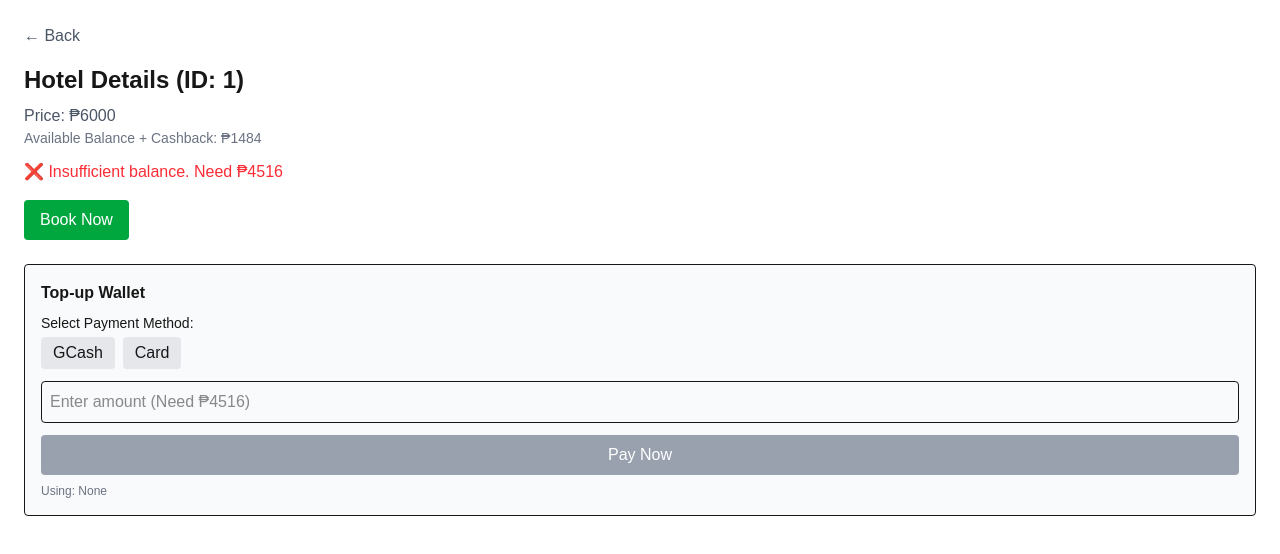
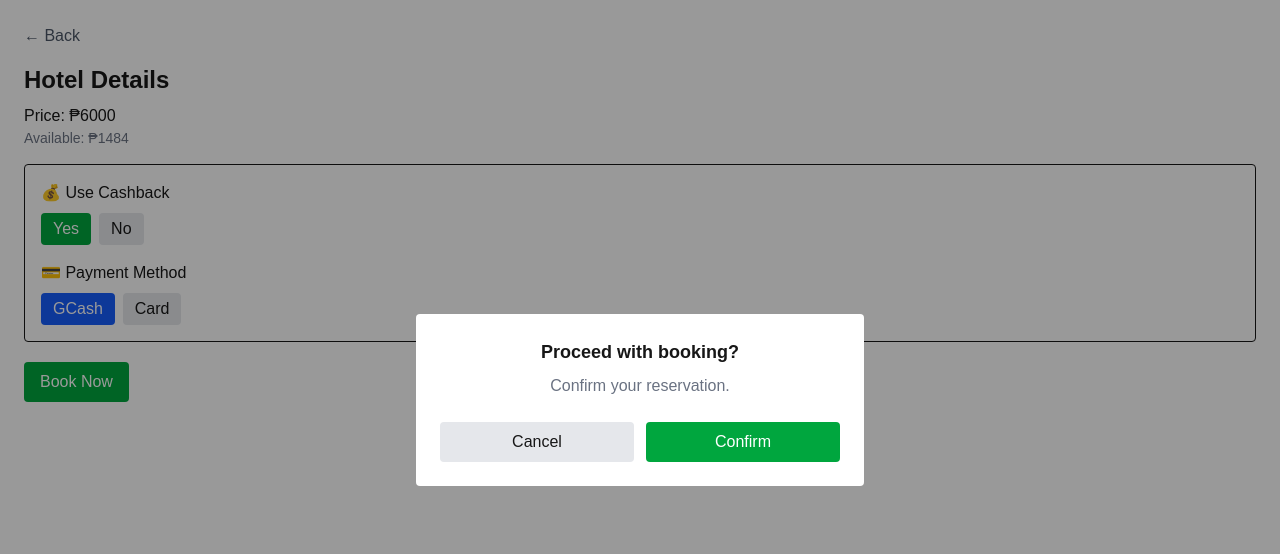
Before and after one commit to raffybonilla/InnSync, a Next.js app: page /hotels/1 in a window 1280 px wide. Both pictures are taken after a click on the button "Book Now". Shown: the top 554 px of the page. Built offline with nearby package versions, Linux system fonts and the light colour scheme; no server answers.

Commit message:
Godinez: update bookings flow, dashboard, and add notifications module

```diff
--- a/src/app/hotels/[id]/page.tsx
+++ b/src/app/hotels/[id]/page.tsx
@@ -2,14 +2,7 @@
 
 import { useParams, useRouter } from "next/navigation";
 import { useState } from "react";
-
-type Transaction = {
-  id: number;
-  title: string;
-  date: string;
-  amount: number;
-  type: "credit" | "debit";
-};
+import { supabase } from "@/lib/supabaseClient";
 
 type PaymentMethod = "GCash" | "Card" | "";
 
@@ -29,179 +22,106 @@ export default function HotelDetails() {
   const [balance, setBalance] = useState(1234);
   const [cashback, setCashback] = useState(250);
 
-  // 📜 DATA
-  const [transactions, setTransactions] = useState<Transaction[]>([]);
-  const [bookings, setBookings] = useState<any[]>([]);
+  // OPTIONS
+  const [useCashback, setUseCashback] = useState(true);
+  const [paymentMethod, setPaymentMethod] = useState<PaymentMethod>("GCash");
 
-  // ⚠️ UI STATES
+  // MODAL + UI
+  const [showModal, setShowModal] = useState(false);
   const [errorMsg, setErrorMsg] = useState("");
-  const [showTopUp, setShowTopUp] = useState(false);
-  const [topUpAmount, setTopUpAmount] = useState("");
-
-  // 💳 PAYMENT METHOD
-  const [paymentMethod, setPaymentMethod] = useState<PaymentMethod>("");
-
-  // ✅ SUCCESS
   const [showSuccess, setShowSuccess] = useState(false);
 
-  const total = balance + cashback;
-  const needed = price > total ? price - total : 0;
+  const available = useCashback ? balance + cashback : balance;
 
-  // 🏨 FINAL BOOKING FUNCTION
-  const completeBooking = () => {
-    const currentTotal = balance + cashback;
+  // 🏨 BOOKING LOGIC
+  const handleConfirmBooking = async () => {
+    setErrorMsg("");
 
-    let remaining = currentTotal - price;
+    let newBalance = balance;
+    let newCashback = cashback;
 
-    const newCashback = Math.min(cashback, remaining);
-    const newBalance = remaining - newCashback;
+    if (useCashback) {
+      const usedCashback = Math.min(cashback, price);
+      newCashback = cashback - usedCashback;
+    }
+
+    newBalance = available - price;
 
     setBalance(newBalance);
     setCashback(newCashback);
 
-    // ✅ SAVE BOOKING
-    setBookings([
+    const { error } = await supabase.from("bookings").insert([
       {
-        id: Date.now(),
-        title: `Hotel ID ${id} - BOOKED ✔`,
-        date: new Date().toISOString().split("T")[0],
+        hotel_name: `Hotel ID ${id}`,
         price,
+        status: "pending",
+        payment_method: paymentMethod,
+        created_at: new Date(),
       },
-      ...bookings,
     ]);
 
-    // ✅ SAVE TRANSACTION
-    setTransactions([
-      {
-        id: Date.now(),
-        title: `Hotel Booking (ID: ${id})`,
-        date: new Date().toISOString().split("T")[0],
-        amount: -price,
-        type: "debit",
-      },
-      ...transactions,
-    ]);
-
-    setErrorMsg("");
-    setShowTopUp(false);
-    setShowSuccess(true);
-  };
-
-  // 💳 TOP-UP
-  const handleTopUp = () => {
-    const amount = Number(topUpAmount);
-
-    if (!paymentMethod) {
-      setErrorMsg("Please select payment method (GCash or Card)");
+    if (error) {
+      setErrorMsg("Failed to save booking.");
       return;
     }
 
-    if (!amount || amount <= 0) {
-      setErrorMsg("Enter valid amount");
-      return;
-    }
-
-    const updatedBalance = balance + amount;
-
-    setBalance(updatedBalance);
-
-    // ✅ SAVE TOP-UP TRANSACTION
-    setTransactions([
-      {
-        id: Date.now(),
-        title: `Top-up via ${paymentMethod}`,
-        date: new Date().toISOString().split("T")[0],
-        amount,
-        type: "credit",
-      },
-      ...transactions,
-    ]);
-
-    setErrorMsg("");
-    setTopUpAmount("");
-
-    // ✅ AUTO BOOK AFTER TOP-UP
-    const newTotal = updatedBalance + cashback;
-
-    if (newTotal >= price) {
-      completeBooking();
-    }
-  };
-
-  // 🏨 BOOK BUTTON
-  const handleBook = () => {
-    const currentTotal = balance + cashback;
-
-    // ❌ INSUFFICIENT
-    if (price > currentTotal) {
-      setErrorMsg(`❌ Insufficient balance. Need ₱${needed}`);
-      setShowTopUp(true);
-      return;
-    }
-
-    // ✅ ENOUGH BALANCE
-    completeBooking();
+    setShowModal(false);
+    setShowSuccess(true);
   };
 
   return (
     <div className="p-6">
 
-      {/* BACK BUTTON */}
-      <button
-        onClick={() => router.back()}
-        className="mb-4 text-gray-600"
-      >
+      {/* BACK */}
+      <button onClick={() => router.back()} className="mb-4 text-gray-600">
         ← Back
       </button>
 
-      {/* TITLE */}
-      <h1 className="text-2xl font-bold">
-        Hotel Details (ID: {id})
-      </h1>
+      {/* INFO */}
+      <h1 className="text-2xl font-bold">Hotel Details</h1>
 
-      {/* PRICE */}
-      <p className="mt-2 text-gray-600">
-        Price: ₱{price}
-      </p>
+      <p className="mt-2">Price: ₱{price}</p>
 
-      {/* WALLET */}
       <p className="text-sm text-gray-500">
-        Available Balance + Cashback: ₱{total}
+        Available: ₱{available}
       </p>
 
       {/* ERROR */}
       {errorMsg && (
-        <p className="mt-3 text-red-500 font-medium">
-          {errorMsg}
-        </p>
+        <p className="text-red-500 mt-2">{errorMsg}</p>
       )}
 
-      {/* BOOK BUTTON */}
+      {/* OPTIONS */}
+      <div className="mt-4 p-4 border rounded bg-white">
+
+        <p className="font-medium mb-2">💰 Use Cashback</p>
+
+        <div className="flex gap-2">
           <button
-        onClick={handleBook}
-        className="mt-4 bg-green-600 text-white px-4 py-2 rounded"
+            onClick={() => setUseCashback(true)}
+            className={`px-3 py-1 rounded ${
+              useCashback ? "bg-green-600 text-white" : "bg-gray-200"
+            }`}
           >
-        Book Now
+            Yes
           </button>
 
-      {/* 💳 TOP-UP SECTION */}
-      {showTopUp && (
-        <div className="mt-6 p-4 border rounded bg-gray-50">
+          <button
+            onClick={() => setUseCashback(false)}
+            className={`px-3 py-1 rounded ${
+              !useCashback ? "bg-red-500 text-white" : "bg-gray-200"
+            }`}
+          >
+            No
+          </button>
+        </div>
 
-          <h2 className="font-bold mb-2">
-            Top-up Wallet
-          </h2>
+        <p className="font-medium mt-4 mb-2">💳 Payment Method</p>
 
-          {/* PAYMENT METHOD */}
-          <div className="mb-3">
-
-            <p className="text-sm mb-1">
-              Select Payment Method:
-            </p>
-
+        <div className="flex gap-2">
           <button
             onClick={() => setPaymentMethod("GCash")}
-              className={`px-3 py-1 mr-2 rounded ${
+            className={`px-3 py-1 rounded ${
               paymentMethod === "GCash"
                 ? "bg-blue-600 text-white"
                 : "bg-gray-200"
@@ -220,64 +140,84 @@ export default function HotelDetails() {
           >
             Card
           </button>
+        </div>
 
       </div>
 
-          {/* INPUT */}
-          <input
-            type="number"
-            placeholder={`Enter amount (Need ₱${needed})`}
-            value={topUpAmount}
-            onChange={(e) => setTopUpAmount(e.target.value)}
-            className="w-full border p-2 rounded mb-3"
-          />
-
-          {/* PAY NOW */}
+      {/* BOOK BUTTON */}
       <button
-            onClick={handleTopUp}
-            disabled={!topUpAmount || !paymentMethod}
-            className={`w-full px-4 py-2 rounded text-white ${
-              topUpAmount && paymentMethod
-                ? "bg-blue-600"
-                : "bg-gray-400 cursor-not-allowed"
-            }`}
+        onClick={() => setShowModal(true)}
+        className="mt-5 bg-green-600 text-white px-4 py-2 rounded"
       >
-            Pay Now
+        Book Now
       </button>
 
-          <p className="text-xs text-gray-500 mt-2">
-            Using: {paymentMethod || "None"}
+      {/* ================= MODAL ================= */}
+      {showModal && (
+        <div
+          className="fixed inset-0 bg-black/40 flex items-center justify-center z-50"
+          onClick={() => setShowModal(false)}
+        >
+          <div
+            className="bg-white p-6 rounded w-[90%] max-w-md text-center"
+            onClick={(e) => e.stopPropagation()}
+          >
+
+            <h2 className="text-lg font-bold">
+              Proceed with booking?
+            </h2>
+
+            <p className="text-gray-500 mt-2">
+              Confirm your reservation.
             </p>
 
+            <div className="flex gap-3 mt-6">
+
+              <button
+                onClick={() => setShowModal(false)}
+                className="flex-1 bg-gray-200 py-2 rounded"
+              >
+                Cancel
+              </button>
+
+              <button
+                onClick={async () => {
+                  await handleConfirmBooking();
+                  setShowSuccess(true);
+                }}
+                className="flex-1 bg-green-600 text-white py-2 rounded"
+              >
+                Confirm
+              </button>
+
+            </div>
+
+          </div>
         </div>
       )}
 
-      {/* ✅ SUCCESS */}
+      {/* SUCCESS */}
       {showSuccess && (
-        <div className="mt-6 bg-green-50 border border-green-200 p-4 rounded-lg">
+        <div className="mt-6 bg-green-100 p-4 rounded">
 
-          <h2 className="text-green-700 font-bold text-lg">
-            ✅ BOOKED
+          <h2 className="text-green-700 font-bold">
+            BOOKING SUCCESSFUL 🎉
           </h2>
 
-          <p className="text-sm text-gray-600 mt-1">
-            Your booking has been confirmed successfully.
-          </p>
-
-          <div className="flex gap-3 mt-4">
+          <div className="flex gap-3 mt-3">
 
             <button
-              onClick={() => router.push("/user/wallet")}
-              className="bg-blue-600 text-white px-4 py-2 rounded"
+              onClick={() => router.push("/user/notifications")}
+              className="bg-blue-600 text-white px-3 py-2 rounded"
             >
-              Transaction History
+              Notifications
             </button>
 
             <button
               onClick={() => router.push("/user/dashboard")}
-              className="bg-green-600 text-white px-4 py-2 rounded"
+              className="bg-green-600 text-white px-3 py-2 rounded"
             >
-              Recent Bookings
+              Dashboard
             </button>
 
           </div>
@@ -285,31 +225,6 @@ export default function HotelDetails() {
         </div>
       )}
 
-      {/* BOOKINGS */}
-      {bookings.length > 0 && (
-        <div className="mt-8">
-
-          <h2 className="font-bold mb-2">
-            Recent Bookings
-          </h2>
-
-          {bookings.map((b) => (
-            <div key={b.id} className="border-b py-2">
-
-              <p className="font-medium">
-                {b.title}
-              </p>
-
-              <p className="text-xs text-gray-500">
-                {b.date}
-              </p>
-
-            </div>
-          ))}
-
-        </div>
-      )}
-
     </div>
   );
 }
--- a/src/app/user/dashboard/page.tsx
+++ b/src/app/user/dashboard/page.tsx
@@ -42,6 +42,10 @@ export default function UserDashboard() {
 
         <Link href="/user/bookings" className="block hover:text-blue-600">
           🏨 Booking History
+        </Link>
+
+        <Link href="/user/notifications" className="block hover:text-blue-600">
+          🔔 Notifications
         </Link>
 
         {/* LOGOUT */}
@@ -113,34 +117,6 @@ export default function UserDashboard() {
             <p className="text-gray-600 mt-1">
               Browse hotels in Cebu and view details
             </p>
-          </Link>
-
-        </div>
-
-        {/* ================= RECENT BOOKINGS TAB ================= */}
-        <div className="px-6 pb-6">
-
-          <Link
-            href="/user/bookings"
-            className="bg-white p-5 rounded shadow flex items-center justify-between hover:shadow-lg transition"
-          >
-
-            <div>
-
-              <h3 className="font-bold text-lg">
-                🏨 Recent Bookings
-              </h3>
-
-              <p className="text-sm text-gray-500 mt-1">
-                View your hotel booking history
-              </p>
-
-            </div>
-
-            <div className="text-2xl text-gray-400">
-              →
-            </div>
-
           </Link>
 
         </div>
```
Also changed, not shown: src/app/user/bookings/page.tsx (+79 -19 lines), src/app/user/notifications/page.tsx (added, +170 -0 lines). Lines whose indentation alone changed are shown as unchanged.
